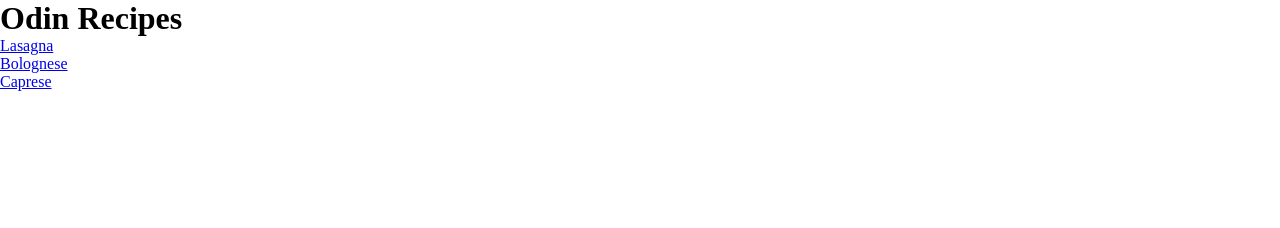
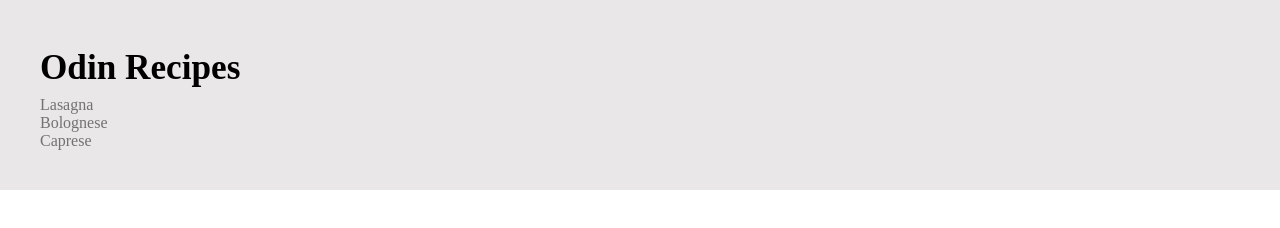
Before and after one commit to Timmehh90/odin-recipes, a plain HTML site: page index.html in a window 1280 px wide. Drawn offline with Linux system fonts and the light colour scheme.

Commit message:
classes added: container-bg bor-rad dark-clr

```diff
--- a/css/main.css
+++ b/css/main.css
@@ -1,9 +1,11 @@
 /* Variables */
 :root{
     --light-clr: #e9e7e7;
+    --dark-clr: #727272;
     --bor-rad: 5px;
     --bor-rad-big: calc(var(--bor-rad) * 2);
     --margin-top-bottom: 10px 0;
+    --gen-padding: 20px;
 }
 
 /* Reset & Standard settings*/
@@ -26,6 +28,22 @@ img {
     width: 100%;
 }
 
+ul {
+    list-style: none;
+}
+
+ul a {
+    text-decoration: none;
+    color: var(--dark-clr);
+}
+
+/* Homepage */
+
+.header {
+    font-size: 2.2rem;
+    line-height: 1.6;
+}
+
 /* Recipe Page */
 
 .margin-tb{
@@ -46,10 +64,19 @@ img {
     margin: 20px auto;
 }
 
+.container-bg{
+    width: 100%;
+}
+
+/* Border */
+
+.bor-rad{
+    border-radius: var(--bor-rad-big);
+}
+
 /* Backgrounds */
 
 .bg-light {
     background: var(--light-clr);
-    border-radius: var(--bor-rad-big);
-    padding: 40px;
+    padding: calc(var(--gen-padding)* 2);
 }
--- a/index.html
+++ b/index.html
@@ -7,11 +7,13 @@
         <link rel="stylesheet" href="./css/main.css">
     </head>
     <body>
-        <h1>Odin Recipes</h1>
-        <ul>
-            <li><a href="recipes/lasagna.html">Lasagna</a></li>
-            <li><a href="recipes/bolognese.html">Bolognese</a></li>
-            <li><a href="recipes/caprese.html">Caprese</a></li>
-        </ul>
+        <div class="container-bg bg-light">
+            <h1 class="header">Odin Recipes</h1>
+            <ul>
+                <li><a href="recipes/lasagna.html">Lasagna</a></li>
+                <li><a href="recipes/bolognese.html">Bolognese</a></li>
+                <li><a href="recipes/caprese.html">Caprese</a></li>
+            </ul>
+        </div>
     </body>
 </html>
```
Also changed, not shown: recipes/bolognese.html (+1 -1 lines), recipes/caprese.html (+1 -1 lines), recipes/lasagna.html (+1 -1 lines).
